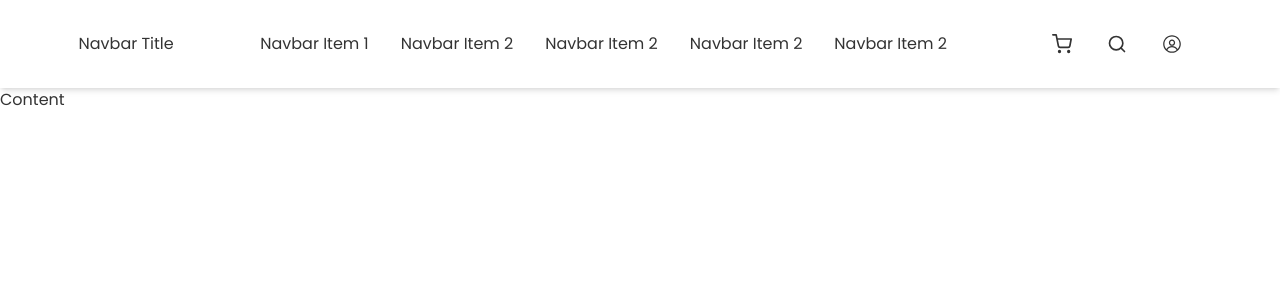
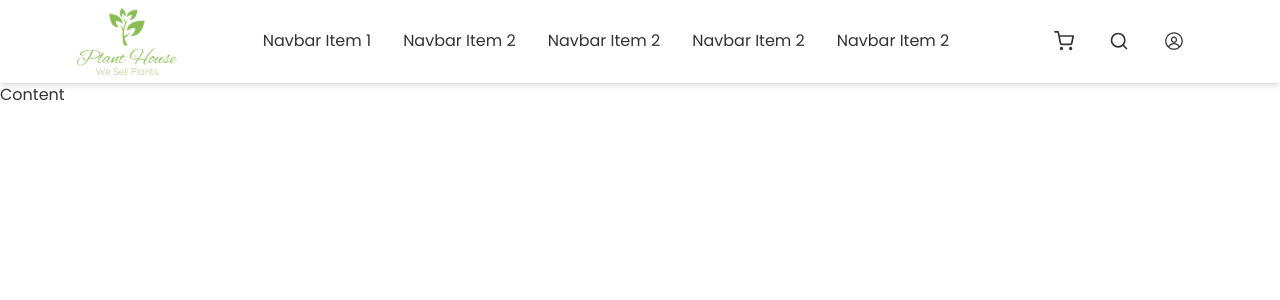
Before and after one commit to nmkhans/plant-house, a React (Vite) app: page / in a window 1280 px wide. Shown: the top 300 px of the page. Built offline with nearby package versions, Linux system fonts and the light colour scheme.

Commit message:
logo added

```diff
--- a/src/components/Header/Header.jsx
+++ b/src/components/Header/Header.jsx
@@ -1,7 +1,9 @@
 import React, { useState } from 'react';
+import { Link } from "react-router-dom"
 import { FiShoppingCart, FiSearch } from "react-icons/fi"
 import { RxAvatar } from "react-icons/rx"
 import { AiOutlineMenu } from "react-icons/ai"
+import logo from "../../assets/logo.png"
 
 const Header = () => {
     const [toggleSearch, setToggleSearch] = useState(false)
@@ -11,8 +13,12 @@ const Header = () => {
             <div className="drawer drawer-end">
                 <input id="my-drawer-3" type="checkbox" className="drawer-toggle" />
                 <div className="drawer-content flex flex-col">
-                    <div className="flex justify-evenly items-center w-full navbar shadow-md py-5">
-                        <div className="sm:flex-1 md:flex-1 lg:flex-none px-2 mx-2">Navbar Title</div>
+                    <div className="flex justify-evenly items-center w-full navbar shadow-md">
+                        <div className="sm:flex-1 md:flex-1 lg:flex-none px-2 mx-2">
+                            <Link to="/">
+                                <img className="w-[100px]" src={logo} alt="logo" />
+                            </Link>
+                        </div>
                         <div className="flex-none hidden lg:block">
                             <ul className="menu menu-horizontal">
                                 <li><a>Navbar Item 1</a></li>
@@ -59,6 +65,9 @@ const Header = () => {
                     <ul className="menu p-4 w-80 bg-base-100">
                         <li><a>Sidebar Item 1</a></li>
                         <li><a>Sidebar Item 2</a></li>
+                        <div>
+                            profile here
+                        </div>
                     </ul>
                 </div>
             </div>
```
Also changed, not shown: src/assets/logo.png (added).
